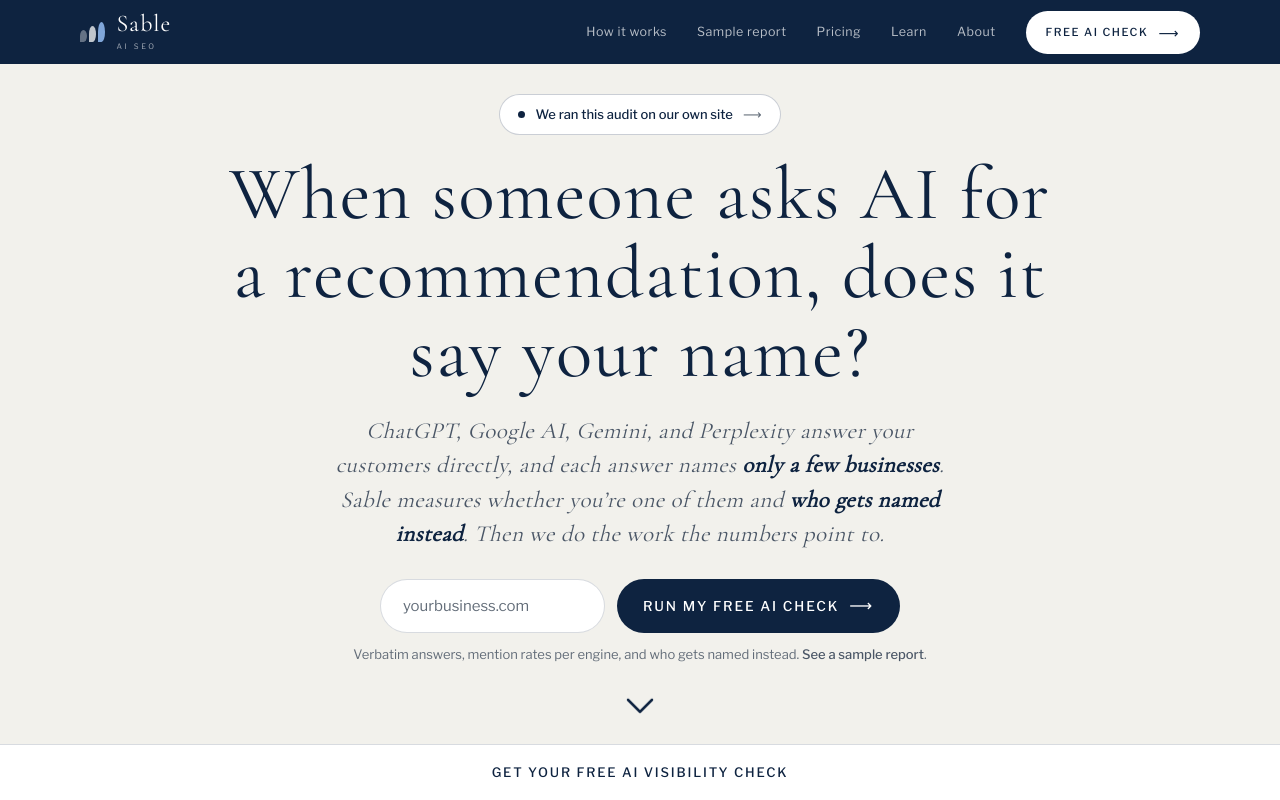
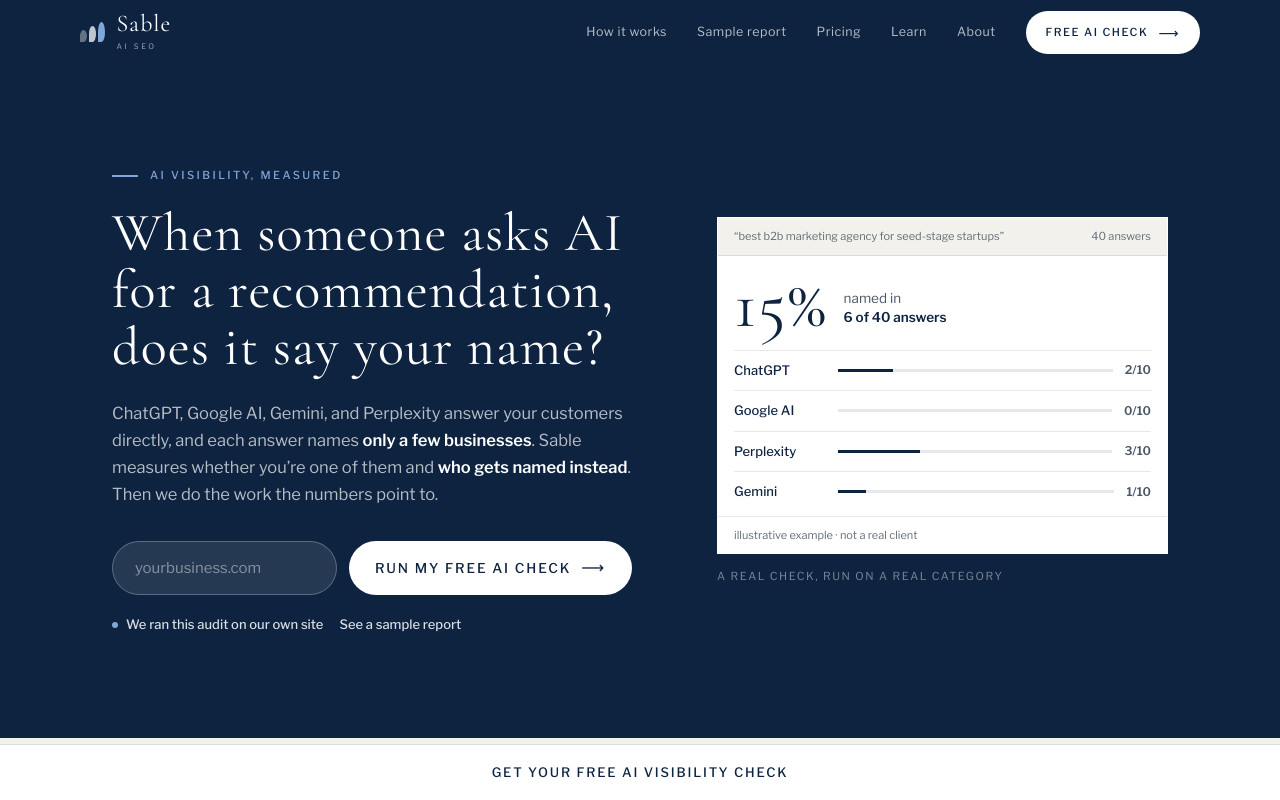
Before and after one commit to jtnoji/geoWebsite, a Next.js app: page / in a window 1280 px wide. Shown: the top 800 px of the page. Built offline with nearby package versions, Linux system fonts and the light colour scheme.

Commit message:
reformatting v2. reorganization

```diff
--- a/app/page.tsx
+++ b/app/page.tsx
@@ -10,6 +10,7 @@
 import FreeCheckPanel from "@/components/FreeCheckPanel";
 import JsonLd from "@/components/JsonLd";
 import PageSchema from "@/components/PageSchema";
+import FoldReadout from "@/components/FoldReadout";
 import PromptBar from "@/components/PromptBar";
 import RevenueAtStake from "@/components/RevenueAtStake";
 import RuleEyebrow from "@/components/RuleEyebrow";
@@ -18,7 +19,7 @@
 import SearchShiftChart from "@/components/SearchShiftChart";
 import StatTile from "@/components/StatTile";
 import StepList from "@/components/StepList";
-import { SECTION } from "@/lib/layout";
+import { SECTION, SECTION_X } from "@/lib/layout";
 import { delay } from "@/lib/reveal";
 import { faq } from "@/lib/schema";
 import { HOME_STATS } from "@/lib/stats";
@@ -26,6 +27,7 @@
 import {
   ENGINES,
   FAQ_FIGURES,
+  FOLD_COPY,
   HOME_FAQS,
   SHOWCASE_COPY,
   SITUATIONS,
@@ -105,82 +107,85 @@
           Same pattern as /how-it-works. */}
       <JsonLd data={faq(HOME_FAQS)} />
 
-      {/* Hero — centered badge, display headline, pill CTAs, bobbing chevron.
-          The first screen ends AT the chevron: the block is one viewport minus
-          the 64px header and the 62px BottomBar the body already reserves, and
-          `svh` rather than `vh` so a mobile browser's collapsing URL bar cannot
-          push the chevron under the fold. The copy carries `my-auto` so it
-          centres in whatever is left above the chevron, and the chevron's own
-          margin is fixed — two auto margins would split the slack instead of
-          seating it on the bottom edge.
+      {/* THE FOLD. Rebuilt 2026-08-03 (Josh: the site reads like a research
+          report, not a product). Three things changed and each is load-bearing.
 
-          Every gap and both type sizes in here are `min(designed, Nsvh)`, and
-          the headline's clamp takes a height term on BOTH ends. A width-only
-          clamp cannot know that a 1280x720 window has 658 usable pixels and
-          the headline alone wants 265 of them, so the fold promise breaks on
-          exactly the screens that are short rather than narrow. The caps are
-          the designed values, so any viewport tall enough to seat the block —
-          1440x900 and up on desktop, and every current phone — renders it
-          unchanged and nothing below 720px tall overflows. Re-measure the
-          chevron against `innerHeight - 62` before retuning any of them. */}
-      <section>
-        <div className="mx-auto flex min-h-[calc(100svh-126px)] max-w-[920px] flex-col px-5 pb-[min(24px,3svh)] pt-[min(24px,3svh)] text-center sm:px-8">
-          <div className="my-auto">
-            {/* Where every competitor puts a customer logo wall. We cannot run
-                one until a real client result is cleared (the sample-data
-                honesty rule), and the dogfood page is the better credential
-                anyway: nobody else in this category publishes an audit of
-                themselves. Same slot, same pill, zero added fold height. */}
-            <Link
-              href="/our-score/"
-              data-reveal
-              className="inline-flex items-center gap-2.5 rounded-full border border-[rgba(14,35,64,0.22)] bg-white px-[18px] py-2.5 text-[13px] font-medium text-ink transition-colors hover:border-ink"
+          IT IS NAVY. The site opened on warm paper under a navy header, which
+          put a seam across the top of every page and made the first screen the
+          palest thing on it. Running the fold in ink instead lets the header
+          dissolve into it, gives Sky somewhere legal to live at the top of the
+          page, and means the deliverable can be the bright object in the frame
+          rather than one more card on the same ground.
+
+          IT SHOWS A MEASUREMENT. The old fold was a headline, a lede and a
+          field: three claims about measuring and nothing measured. FoldReadout
+          is a real reading off the sample dataset, so the first screen argues
+          by evidence like the rest of the page does.
+
+          THE CHEVRON IS GONE, and with it the svh arithmetic it needed. That
+          block existed to promise "the first screen ends AT the chevron", which
+          only had to hold because the fold was one centred column with nothing
+          below the lede to signal depth. A two-column fold whose right half is
+          a data card signals it without a hint to scroll. `min-h` still fills
+          the screen on desktop; on phones the columns stack and the readout is
+          simply the next thing, which is the point.
+
+          UNCHANGED ON PURPOSE: the h1 and the lede (the strongest sentences on
+          the site), and the GET form, which stays a plain form so the primary
+          action never waits on hydration. #site and the "Run my" button are
+          pinned by funnel.spec.ts. */}
+      <section className="bg-ink text-white">
+        <div
+          className={`${SECTION_X} flex min-h-[calc(100svh-126px)] flex-col justify-center py-14 md:py-16`}
         >
-              <span
-                aria-hidden="true"
-                className="h-[7px] w-[7px] rounded-full bg-ink"
-              />
-              We ran this audit on our own site
-              <span aria-hidden="true" className="text-ink-faint">
-                &#10230;
-              </span>
-            </Link>
+          <div className="grid items-center gap-12 lg:grid-cols-[minmax(0,6fr)_minmax(0,5fr)] lg:gap-16">
+            {/* min-w-0 on both halves: on phones this is a single auto column
+                and a grid item defaults to min-width:auto, so the column is
+                floored at its min-content and pushes the page sideways. Same
+                root cause as the fr tracks in lib/layout.ts's commit. */}
+            <div className="min-w-0">
+              <div data-reveal>
+                <RuleEyebrow onDark>{FOLD_COPY.eyebrow}</RuleEyebrow>
+              </div>
               <h1
                 data-reveal
                 style={delay(80)}
-              className="display mx-auto mt-[min(24px,2.6svh)] max-w-[900px] text-[clamp(min(38px,4.8svh),min(6.6vw,9.4svh),84px)] leading-[1.05] text-ink"
+                className="display mt-5 max-w-[560px] text-[clamp(34px,4.6vw,54px)] leading-[1.06] text-white text-pretty"
               >
-              When someone asks AI for a recommendation, does it say your name?
+                When someone asks AI for a recommendation, does it say your
+                name?
               </h1>
               <p
                 data-reveal
                 style={delay(160)}
-              className="display mx-auto mt-[min(24px,2.6svh)] max-w-[620px] text-[min(19px,2.5svh)] italic leading-[1.5] text-ink-soft sm:text-[min(23px,2.9svh)]"
+                className="mt-6 max-w-[520px] text-[16.5px] leading-[1.65] text-white/70"
               >
                 ChatGPT, Google AI, Gemini, and Perplexity answer your customers
                 directly, and each answer names{" "}
-              <b className="font-semibold text-ink">only a few businesses</b>.{" "}
+                <b className="font-semibold text-white">only a few businesses</b>.{" "}
                 {BRAND}{" "}measures whether you&rsquo;re one of them and{" "}
-              <b className="font-semibold text-ink">who gets named instead</b>.
+                <b className="font-semibold text-white">who gets named instead</b>.
                 {" "}Then we do the work the numbers point to.
               </p>
+
               {/* One field, then the same form the visitor was always going to
-                fill. Every established site in this category opens with domain
-                capture rather than a link to a capture page, and it costs us
-                nothing to match: a GET form is not an interactivity island, so
-                the fold still works with JavaScript off, and `form-action
-                'self'` in the CSP already allows it. /free-check reads the
-                `site` param and prefills the website field. */}
+                  fill. A GET form is not an interactivity island, so the fold
+                  still works with JavaScript off, and `form-action 'self'` in
+                  the CSP already allows it. /free-check reads the `site` param
+                  and prefills the website field. */}
               <form
                 action="/free-check/"
                 method="get"
                 data-reveal
                 style={delay(240)}
-              className="mx-auto mt-[min(24px,2.8svh)] flex w-full max-w-[520px] flex-col gap-3 sm:mt-[min(32px,3.4svh)] sm:flex-row"
+                className="mt-8 flex w-full max-w-[520px] flex-col gap-3 sm:flex-row"
               >
                 <label htmlFor="site" className="sr-only">
                   Your website
                 </label>
+                {/* A translucent field rather than a white one: a white input
+                    beside a white submit reads as one shape, and the button has
+                    to be the brighter of the two. */}
                 <input
                   id="site"
                   name="site"
@@ -190,53 +195,54 @@
                   required
                   maxLength={200}
                   placeholder="yourbusiness.com"
-                className="w-full rounded-full border border-line-dark bg-white px-[22px] py-[15px] text-[15px] text-ink placeholder:text-ink-faint focus:border-accent focus:outline-none focus:ring-2 focus:ring-accent/15"
+                  className="w-full rounded-full border border-white/25 bg-white/10 px-[22px] py-[15px] text-[15px] text-white placeholder:text-white/45 focus:border-white/60 focus:outline-none focus:ring-2 focus:ring-white/20"
                 />
                 <button
                   type="submit"
-                className="btn-pill shrink-0 justify-center px-[26px] py-[15px] text-[13.5px]"
+                  className="btn-pill-invert shrink-0 justify-center px-[26px] py-[15px] text-[13.5px]"
                 >
-                {/* Derived from the locked offer name rather than a second
-                    shortening of it, but phrased as the visitor's own action:
-                    the header pill directly above already reads OFFER_SHORT,
-                    and two identical labels in one viewport read as a repeat
-                    instead of a next step. */}
-                Run my {OFFER_SHORT.toLowerCase()}{" "}
+                  {/* One text node, not two: `Run my {x}` ships as
+                      `Run my <!-- -->free ai check` and splits the label in the
+                      raw bytes a crawler reads. */}
+                  {`Run my ${OFFER_SHORT.toLowerCase()} `}
                   <span className="text-base">&#10230;</span>
                 </button>
               </form>
+
               <p
                 data-reveal
                 style={delay(300)}
-              className="mx-auto mt-[min(12px,1.5svh)] max-w-[640px] text-[13px] leading-[1.5] text-ink-faint"
+                className="mt-5 flex flex-wrap items-center gap-x-4 gap-y-2 text-[13px] text-white/55"
               >
-              Verbatim answers, mention rates per engine, and who gets named
-              instead.{" "}
+                {/* The dogfood page is the credential we actually have: nobody
+                    else in this category publishes an audit of themselves, and
+                    the sample-data honesty rule forbids a client logo wall
+                    until a real result is cleared. */}
+                <Link
+                  href="/our-score/"
+                  className="inline-flex items-center gap-2 font-medium text-white/85 underline-offset-4 hover:text-white hover:underline"
+                >
+                  <span
+                    aria-hidden="true"
+                    className="h-[6px] w-[6px] rounded-full bg-sky"
+                  />
+                  {FOLD_COPY.proof}
+                </Link>
                 <Link
                   href="/sample-report/"
-                className="font-medium text-ink-soft underline-offset-4 hover:text-accent hover:underline"
+                  className="font-medium text-white/85 underline-offset-4 hover:text-white hover:underline"
                 >
                   See a sample report
                 </Link>
-              .
               </p>
             </div>
-          {/* "fade" (no transform) so the reveal can't fight the bob animation. */}
-          <div
-            aria-hidden="true"
-            data-reveal="fade"
-            style={delay(360)}
-            className="weir-bob mt-[min(24px,2.8svh)] flex shrink-0 justify-center text-ink sm:mt-[min(30px,3.2svh)]"
-          >
-            <svg width="30" height="18" viewBox="0 0 30 18" fill="none">
-              <path
-                d="M3 3l12 12L27 3"
-                stroke="currentColor"
-                strokeWidth="2.5"
-                strokeLinecap="round"
-                strokeLinejoin="round"
-              />
-            </svg>
+
+            <div data-reveal="scale" style={delay(220)} className="min-w-0">
+              <FoldReadout />
+              <p className="mt-3.5 font-mono text-[11px] uppercase tracking-[0.14em] text-white/45">
+                {FOLD_COPY.readoutLabel}
+              </p>
+            </div>
           </div>
         </div>
       </section>
@@ -554,13 +560,19 @@
               four surfaces to be itemised and checked against, not four
               parallel products. The swatches stay, because the sampling
               artifacts elsewhere use the same legend. */}
-          <dl className="mt-12">
+          {/* TWO COLUMNS, still a ledger. Four full-width ruled rows spent
+              1248px on 279 words, and the brief asked for that space back for
+              demonstrations rather than for explanation. Pairing the rows
+              halves the run without touching a word or changing the register:
+              the rules, the swatch legend and the name-then-body order are all
+              unchanged, there are just two of them per line. */}
+          <dl className="mt-12 grid gap-x-12 md:grid-cols-2">
             {SOURCES.map((source, i) => (
               <div
                 key={source.name}
                 data-reveal
                 style={delay(i * 80)}
-                className="grid gap-x-10 gap-y-3 border-t border-line-dark py-8 last:border-b last:border-line-dark md:grid-cols-[minmax(190px,240px)_1fr]"
+                className="border-t border-line-dark py-7 md:[&:nth-last-child(-n+2)]:border-b"
               >
                 <dt className="flex items-start gap-3">
                   <span
@@ -575,8 +587,8 @@
                     {source.name}
                   </span>
                 </dt>
-                <dd>
-                  <p className="max-w-[680px] text-[15px] leading-[1.7] text-ink-soft text-pretty">
+                <dd className="mt-3.5">
+                  <p className="text-[15px] leading-[1.7] text-ink-soft text-pretty">
                     {source.body}
                   </p>
                   <p className="mt-3.5 text-[13px] font-medium leading-[1.55] text-accent">
--- /dev/null
+++ b/components/FoldReadout.tsx
@@ -0,0 +1,84 @@
+import { SAMPLE_LABEL, SAMPLE_QUERY, SAMPLE_ROWS } from "@/lib/sample";
+
+/**
+ * The fold's instrument: one verdict figure, then the four engines that
+ * produced it. It is the first thing on the site that is a measurement rather
+ * than a claim about measurement.
+ *
+ * WHY A THIRD SAMPLING ARTIFACT IS NOT A REPEAT. Three views, three metrics,
+ * and they appear in the order a reader can absorb them: this is the RATE (how
+ * often you are named at all), ShareOfVoice below is the RANKING (who is named
+ * instead), and SamplingCard further down is the PAIR (you against one
+ * competitor, per engine). Showing the same number three ways would be
+ * padding; showing three different numbers is the product.
+ *
+ * DERIVED, NEVER TYPED. Every figure here is computed from SAMPLE_ROWS, so the
+ * fold cannot drift from the sampling card or the ranking. There is no second
+ * copy of "6" or "40" anywhere in this file.
+ *
+ * A white artifact on the navy fold, which is the whole contrast idea: the
+ * ground is the instrument's housing and the deliverable is the bright thing
+ * sitting on it. Square and shadowless, because it is data.
+ */
+
+const RUNS = SAMPLE_ROWS.reduce((sum, r) => sum + r.runs, 0);
+const HITS = SAMPLE_ROWS.reduce((sum, r) => sum + r.you, 0);
+const RATE = Math.round((HITS / RUNS) * 100);
+
+export default function FoldReadout() {
+  return (
+    <div className="border border-white/15 bg-white">
+      <div className="flex items-center justify-between gap-3 border-b border-line bg-paper-dim px-4 py-2.5 font-mono text-[11px] text-ink-faint">
+        <span className="truncate">{`“${SAMPLE_QUERY}”`}</span>
+        <span className="shrink-0">{`${RUNS} answers`}</span>
+      </div>
+
+      {/* The verdict. Cormorant at display scale because the brand sheet gives
+          the serif to editorial figures, and this is the page's largest one. */}
+      <div className="flex items-end gap-4 px-4 pb-4 pt-5">
+        <span className="display text-[clamp(52px,7vw,68px)] leading-[0.85] text-ink">
+          {`${RATE}%`}
+        </span>
+        <span className="pb-1.5 text-[13.5px] leading-[1.45] text-ink-soft">
+          named in
+          <br />
+          <span className="font-semibold text-ink">{`${HITS} of ${RUNS} answers`}</span>
+        </span>
+      </div>
+
+      <ul className="px-4 pb-1">
+        {SAMPLE_ROWS.map((row) => {
+          const share = Math.round((row.you / row.runs) * 100);
+          return (
+            <li
+              key={row.engine}
+              className="grid grid-cols-[92px_minmax(0,1fr)_auto] items-center gap-x-3 border-t border-line py-2.5"
+            >
+              <span className="truncate text-[13px] font-medium text-ink">
+                {row.engine}
+              </span>
+              {/* The bar takes the flexible column and the label a fixed one.
+                  The other way round gives a chart whose bars are the
+                  narrowest thing in the row, which is what this was. */}
+              {/* Track and fill, not dots: at this size ten dots per engine is
+                  four rows of noise, and the fold needs one reading. */}
+              <span aria-hidden="true" className="block h-[3px] w-full bg-line">
+                <span
+                  className="block h-full bg-ink"
+                  style={{ width: `${share}%` }}
+                />
+              </span>
+              <span className="text-right font-mono text-[12px] font-semibold tabular-nums text-ink-soft">
+                {`${row.you}/${row.runs}`}
+              </span>
+            </li>
+          );
+        })}
+      </ul>
+
+      <p className="border-t border-line px-4 py-2.5 font-mono text-[11px] text-ink-faint">
+        {SAMPLE_LABEL}
+      </p>
+    </div>
+  );
+}
--- a/lib/home.ts
+++ b/lib/home.ts
@@ -209,6 +209,18 @@
   ],
   caption:
     "Your customers ask questions like these every day. We measure what the answer says.",
+} as const;
+
+/**
+ * The fold. Copy is NEW (2026-08-03) apart from the h1 and the lede, which are
+ * carried over unchanged on purpose: the headline is the site's strongest
+ * sentence and the brief asked to preserve the voice, not replace it. The
+ * eyebrow and the readout caption need Josh's sign-off.
+ */
+export const FOLD_COPY = {
+  eyebrow: "AI visibility, measured",
+  readoutLabel: "A real check, run on a real category",
+  proof: "We ran this audit on our own site",
 } as const;
 
 /**
```
Lines whose indentation alone changed are shown as unchanged.
